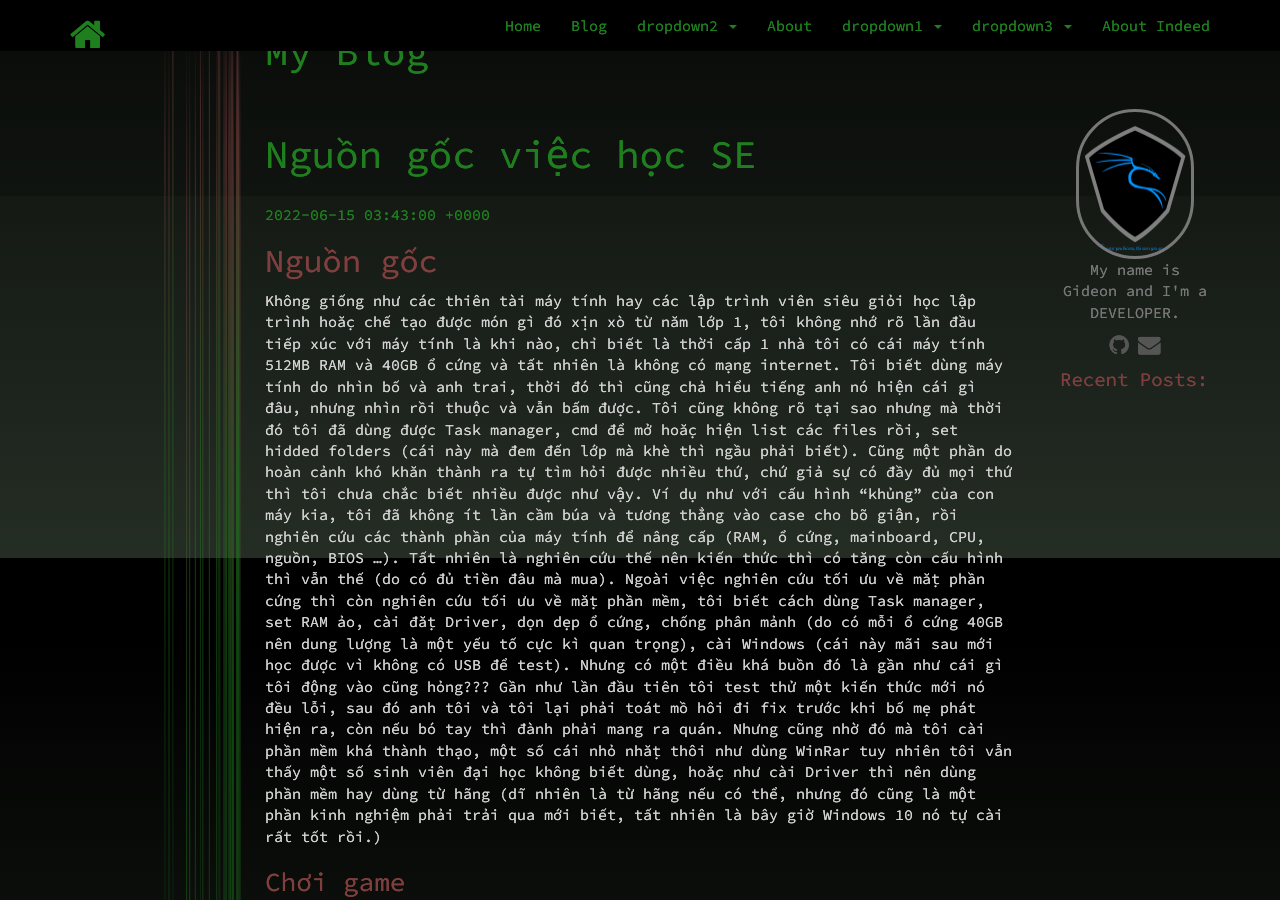
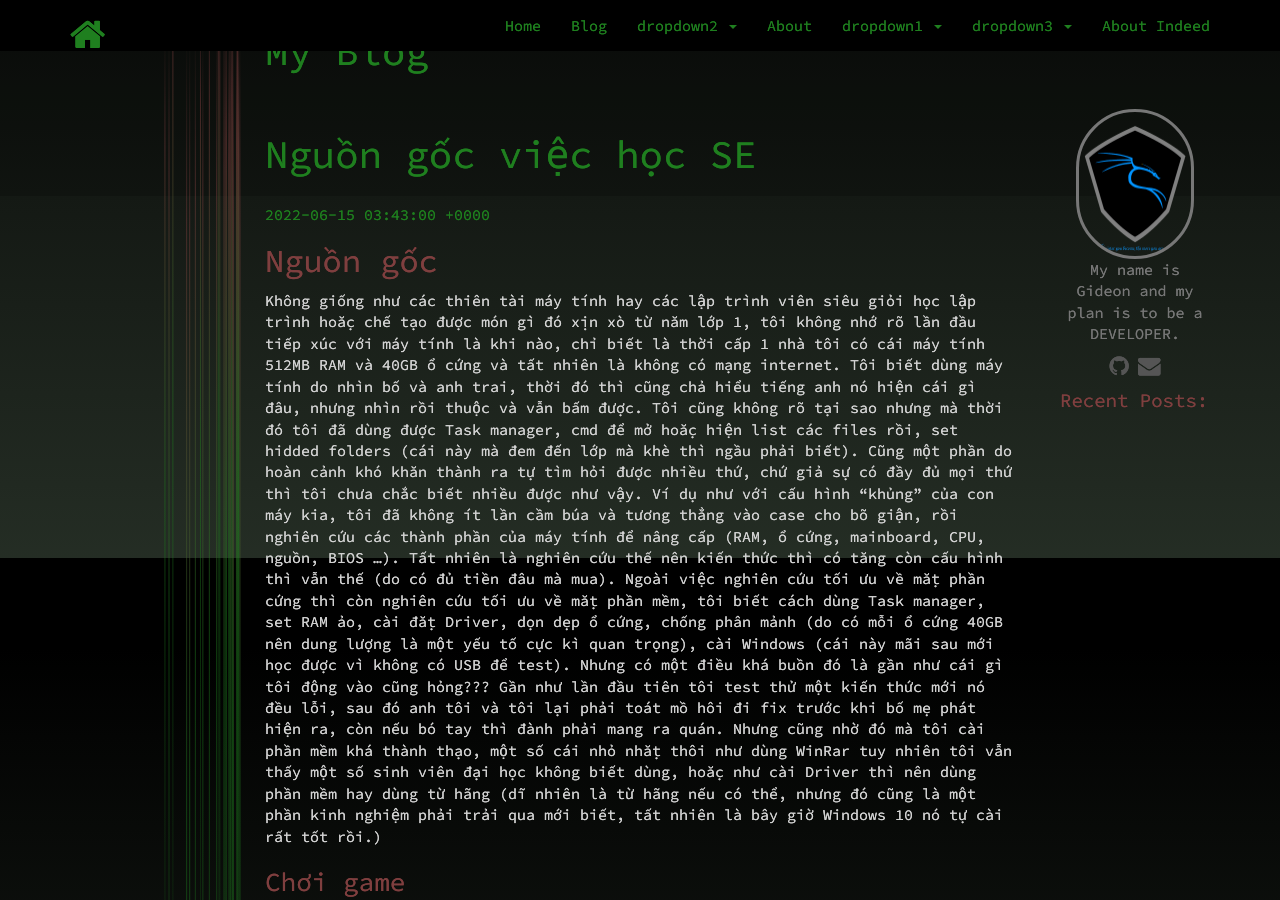
Before and after one commit to Gideon1673/gideon1673.github.io, a Jekyll site: the page built from blog.md, in a window 1280 px wide and 900 px high, scrolled down 342 px. Built offline with Jekyll 4.4.1, drawn with Linux system fonts in a browser that asks for light colours; nearby versions of some CDN libraries.

Commit message:
Update _config.yml

```diff
--- a/_config.yml
+++ b/_config.yml
@@ -43,7 +43,7 @@ theme_switch: on # Show color switch (on | off)
 blog: on # Show blog tag and post list (on | off)
 avatar: on # Show avatar (on | off)
 avatar_image: "assets/img/kali.png"
-avatar_description: "My name is Gideon and I'm a DEVELOPER."
+avatar_description: "My name is Gideon and my plan is to be a DEVELOPER."
 highlighter_theme:
   gruvbox # Theme of the syntax_highlighter [base16 |
   # colorful | github | gruvbox | molokai |
```
